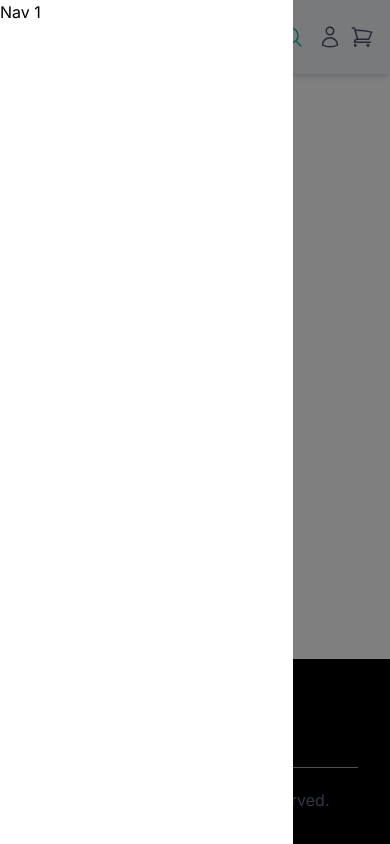
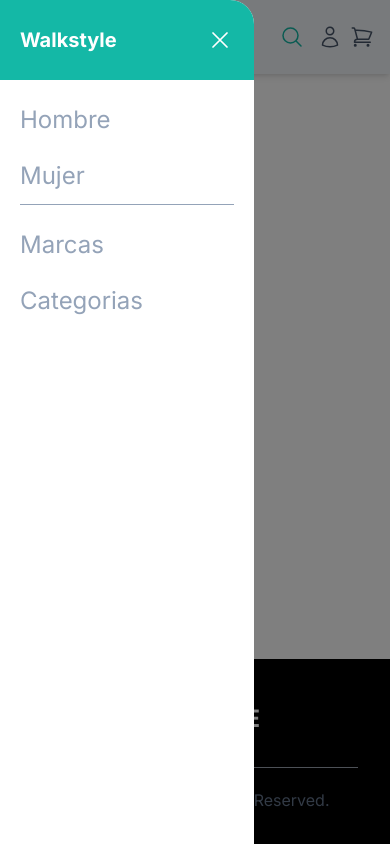
Before and after one commit to hecsolmay/walkstyle-web, a Next.js app: page / in a window 390 px wide. Both pictures are taken after a click on the button 28 px from the left and 37 px from the top of the page. Built offline with nearby package versions, Linux system fonts and the light colour scheme.

Commit message:
add sidenavbar in mobile nav

```diff
--- a/src/components/mobile-sidebar.tsx
+++ b/src/components/mobile-sidebar.tsx
@@ -1,7 +1,9 @@
 'use client'
 
-import { HamburguerIcon } from '@/components/icons'
+import { HamburguerIcon, XMarkIcon } from '@/components/icons'
+import { links } from '@/contants/navlinks'
 import { cn } from '@/utils/cn'
+import Link from 'next/link'
 import { useState } from 'react'
 
 export function MobileSideBar () {
@@ -29,9 +31,19 @@ export function MobileSideBar () {
       </button>
 
       <div onClick={handleClick} className={cn('bg-black/50 absolute inset-0 z-10 h-screen w-screen ', !showSideBar && 'hidden')}>
-        <aside className='fixed left-0 top-0 z-20 h-screen w-[75vw] bg-white'>
-          <ul>
-            <li>Nav 1</li>
+        <aside className={cn('fixed left-0 top-0 z-20 h-screen w-[65vw]  rounded-tr-3xl bg-white transform transition-transform duration-500 ease-in-out ', showSideBar ? 'translate-x-0' : '-translate-x-full')}>
+          <div className='over flex h-20 items-center justify-between rounded-tr-3xl bg-teal-500 p-5 text-white'>
+            <h1 className='text-xl font-bold'>Walkstyle</h1>
+            <button onClick={handleCloseSideBar}>
+              <XMarkIcon className='h-7 w-7'/>
+            </button>
+          </div>
+          <ul className='flex h-[88%] flex-col gap-6 overflow-y-scroll px-5 py-6'>
+            {links.map(link => (
+              <li key={link.href} className={cn('text-2xl text-slate-400', link.divider !== undefined && 'border-b border-slate-400 pb-3')}>
+                <Link href={link.href} >{link.label}</Link>
+              </li>
+            ))}
           </ul>
         </aside>
       </div>
```
